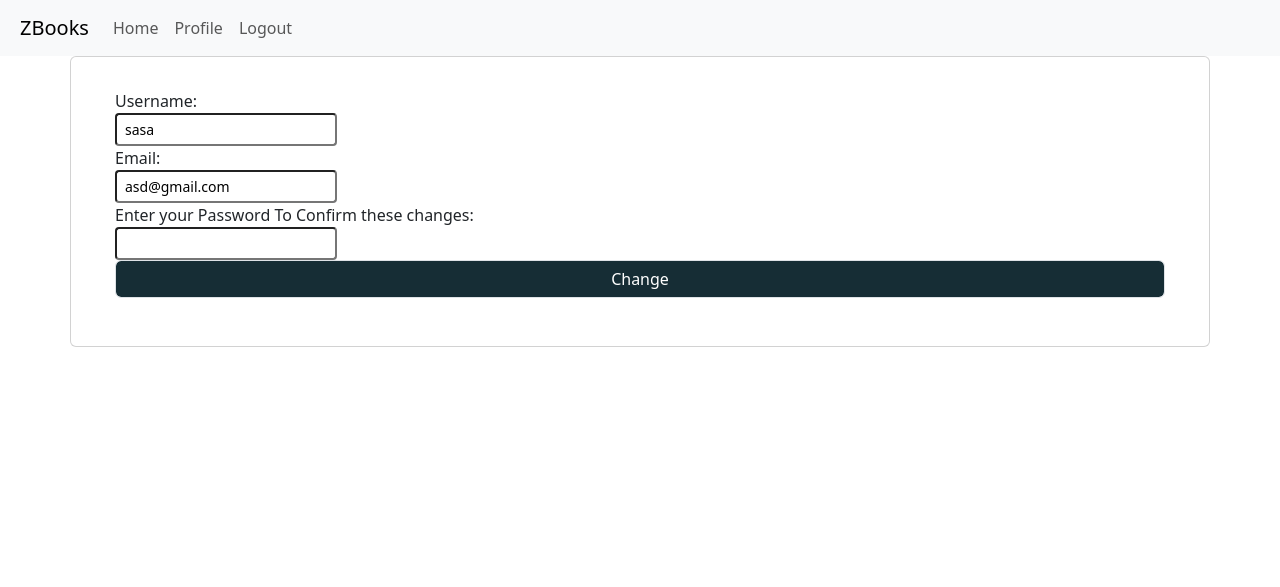
After one commit to actexxat/bookster, a Flask app: page /profile in a window 1280 px wide. The commit adds this page. Shown: the top 587 px of the page. Run offline with Flask 3, Linux system fonts and the light colour scheme; a user stored in the database is signed in; data comes from the database, SQL or seed files in the repository; both versions use the stored data as it was after the commit.

Commit message:
added profile - username and email change capabilities

```diff
--- a/main.py
+++ b/main.py
@@ -11,6 +11,30 @@ app.config["SESSION_PERMANENT"] = False
 app.config["SESSION_TYPE"] = "filesystem"
 Session(app)
 
+
+@app.route("/profile", methods=["POST", "GET"])
+@login_required
+def profile():
+    user = session['user_id']
+    connection = sqlite3.connect("bookex.db")
+    username = connection.cursor().execute("SELECT username FROM users WHERE id =?",(user,)).fetchone()[0]
+    email = connection.cursor().execute("SELECT email FROM users WHERE id =?",(user,)).fetchone()[0]
+    user_info = [username, email]
+    connection.close()
+
+    if request.method == 'POST':
+        new_username = request.form.get('username')
+        new_email = request.form.get('email')
+        confirmation = request.form.get('password')
+        if authenticate(username, confirmation):
+            connection = connection = sqlite3.connect("bookex.db")
+            connection.cursor().execute("UPDATE users SET username=?, email=? WHERE id= ?", (new_username,new_email,user))
+            connection.commit()
+            connection.close()
+        user_info = [new_username, new_email]
+        return render_template("profile.html", data=user_info)
+    print(user, username, email)
+    return render_template("profile.html", data=user_info)
 
 
 @app.route("/", methods=['POST', "GET"])
@@ -38,6 +62,7 @@ def register():
         if password == password_confirmation:
             connection = sqlite3.connect("bookex.db")
             occupied = connection.cursor().execute("SELECT username FROM users")
+            connection.close()
             for name in occupied:
                 if username == name[0]:
                     return "Username Taken."
@@ -72,7 +97,6 @@ def home():
     user = session['user_id']
     connection = sqlite3.connect("bookex.db")
     db_books = connection.cursor().execute("SELECT bookid,cover,title,author,year,username,shelf FROM books INNER JOIN users ON books.userid = users.id WHERE userid = ?",(user,))
-
     return render_template("home.html", data=list(db_books))
 
 
--- a/static/styles.css
+++ b/static/styles.css
@@ -129,6 +129,14 @@ html, body{
     min-height:100vh;
 }
 
+.user-info{
+    padding:2em;
+    display:flex;
+    flex-direction:column;
+    gap:1em;
+}
+
+
 @media screen and (max-width: 767px) {
   .item {
     width: 80%;
--- a/templates/base.html
+++ b/templates/base.html
@@ -19,6 +19,9 @@
                   <ul class="navbar-nav  list-unstyled">
                     <li class="nav-item active">
                       <a class="nav-link" href="/home">Home <span class="sr-only"></span></a>
+                    </li>
+                      <li class="nav-item active">
+                      <a class="nav-link" href="/profile">Profile <span class="sr-only"></span></a>
                     </li>
                     <li class="nav-item" >
                         <a class="nav-link"  href="/logout">Logout</a>
--- /dev/null
+++ b/templates/profile.html
@@ -0,0 +1,22 @@
+{% extends "base.html" %}
+
+{% block content %}
+
+<div class="profile-container container card">
+    <div class="user-info" >
+
+        <form class="form-group" action="/profile" method="post">
+            <label style="display:block;" for="username">Username: </label>
+            <input class=" form-control-sm" type="text" id="username" name="username" value="{{ data[0]}}">
+            <label style="display:block;" for="email"> Email: </label>
+            <input class=" form-control-sm" type="email" id="email" name="email"  value="{{ data[1]}}">
+            <label style="display:block;" for="password">Enter your Password To Confirm these changes: </label>
+            <input class=" form-control-sm" type="password" id="password" name="password"  value="">
+
+            <input class="form-control" type="submit" name="submit" value="Change" style="background-color: #162D35;color:white;">
+        </form>
+    </div>
+
+
+</div>
+{% endblock %}
```
Also changed, not shown: bookex.db.
